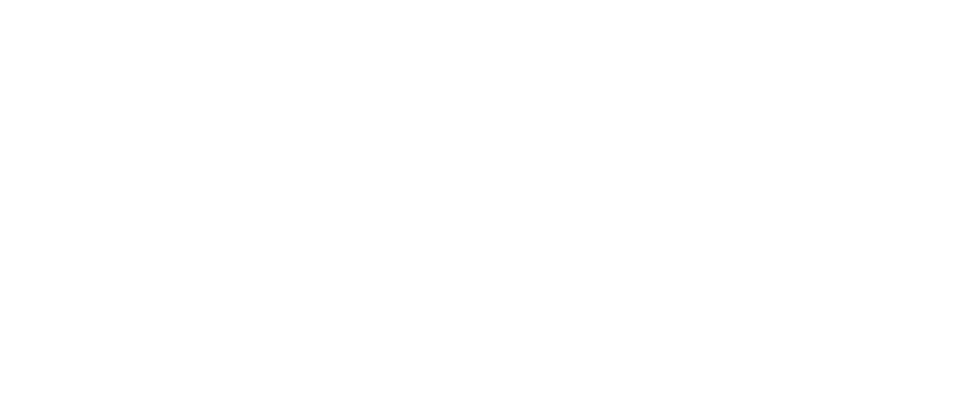
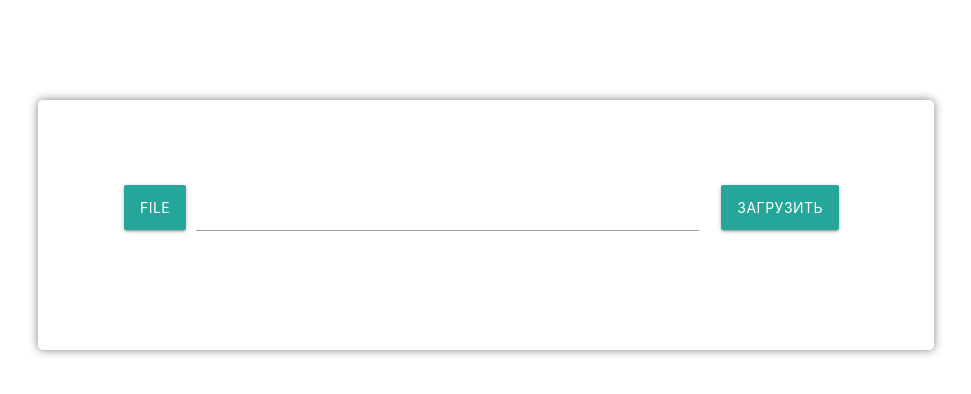
Before and after one commit to letsleroyme/diplomProject, a Vue app in the folder front/: page / in a window 1280 px wide. Shown: the top 394 px of the page, without its empty margins (154-1125 px from the left). Built offline with nearby package versions, Linux system fonts and the light colour scheme.

Commit message:
commit Tolya 27.04.2020 18:45 "upload file"

```diff
--- a/front/package.json
+++ b/front/package.json
@@ -7,6 +7,7 @@
     "build": "vue-cli-service build"
   },
   "dependencies": {
+    "axios": "^0.19.2",
     "core-js": "^3.6.4",
     "register-service-worker": "^1.7.1",
     "vue": "^2.6.11",
--- a/front/src/App.vue
+++ b/front/src/App.vue
@@ -5,4 +5,5 @@
 </template>
 
 <style lang="scss">
+  @import "~materialize-css/dist/css/materialize.min.css";
 </style>
--- a/front/src/main.js
+++ b/front/src/main.js
@@ -3,6 +3,9 @@ import App from './App.vue'
 import './registerServiceWorker'
 import router from './router'
 import store from './store'
+import 'materialize-css/dist/js/materialize.min'
+
+
 
 Vue.config.productionTip = false
 
--- a/front/src/views/UploadFile.vue
+++ b/front/src/views/UploadFile.vue
@@ -1,15 +1,75 @@
 <template>
-  <div class="uploadFile">
-
+  <div class="container">
+    <div class="row upload-file">
+      <div class="col l8 offset-l1">
+        <form action="#">
+          <div class="file-field input-field">
+            <div class="btn">
+              <span>File</span>
+              <input type="file" ref="file" @change="handleUploadFile">
+            </div>
+            <div class="file-path-wrapper">
+              <input class="file-path validate" type="text">
+            </div>
+          </div>
+        </form>
+      </div>
+      <div class="col l1 ">
+        <div class="upload-btn">
+          <button class="btn" @click="submitFile">Загрузить</button>
+        </div>
+      </div>
+    </div>
   </div>
 </template>
 
 <script>
-
+import axios from 'axios'
 export default {
   name: 'uploadFile',
-  components: {
-
+  data:()=>({
+    file: ''
+  }),
+  methods: {
+    handleUploadFile() {
+      this.file = this.$refs.file.files[0]
+      console.log(this.file)
+    },
+    submitFile() {
+      let formData = new FormData()
+      formData.append('file', this.file)
+      axios.post( 'http://localhost:5000/',
+        formData,
+        {
+          headers: {
+            'Content-Type': 'multipart/form-data'
+          }
+        }
+      ).then(function(){
+        console.log('SUCCESS!!');
+      })
+      .catch(function(){
+        console.log('FAILURE!!');
+      });
+    }
   }
 }
 </script>
+
+<style lang="scss" scoped>
+  .upload-file {
+    height: 250px;
+    margin-top: 100px;
+    padding-top: 70px;
+    border-radius: 5px;
+    box-shadow: 0 0 10px rgba(0,0,0,0.5);
+
+    .upload-btn {
+      padding-top: 15px;
+
+      button {
+        height: 45px;
+      }
+    }
+  }
+</style>
```
